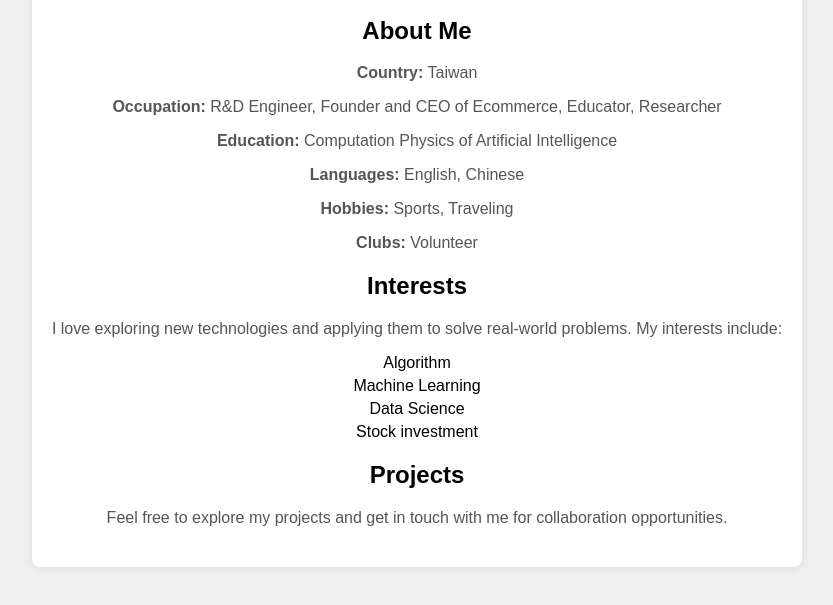
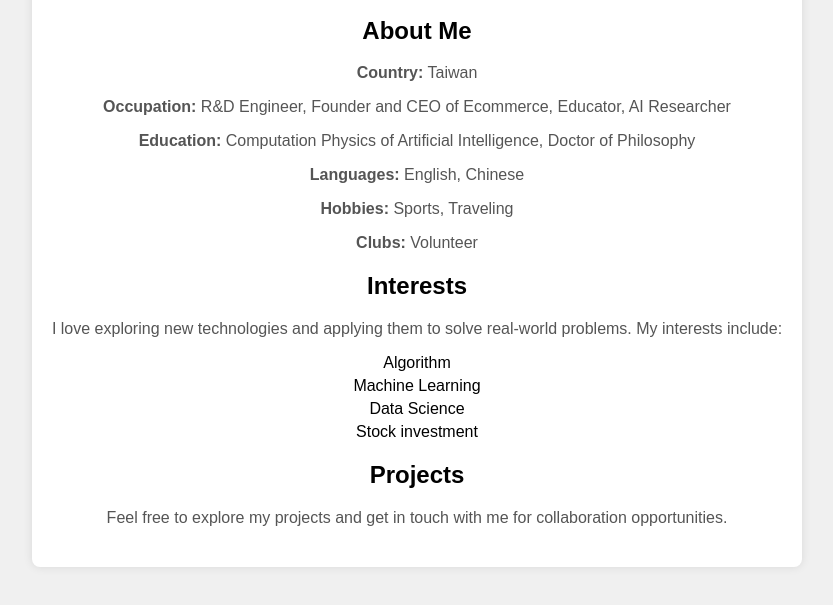
Before and after one commit to Kuan-Ru-Chiou/Kuan-Ru-Chiou.github.io, a plain HTML site: page index.html in a window 1280 px wide. Shown: the part 177-782 px from the top of the page, without its empty margins (223-1056 px from the left). Drawn offline with Linux system fonts and the light colour scheme.

Commit message:
Update index.html
test777

```diff
--- a/index.html
+++ b/index.html
@@ -47,8 +47,8 @@
         <div class="info">
             <h2>About Me</h2>
             <p><strong>Country:</strong> Taiwan</p>
-            <p><strong>Occupation:</strong> R&D Engineer, Founder and CEO of Ecommerce, Educator, Researcher</p>
-            <p><strong>Education:</strong> Computation Physics of Artificial Intelligence</p>
+            <p><strong>Occupation:</strong> R&D Engineer, Founder and CEO of Ecommerce, Educator, AI Researcher</p>
+            <p><strong>Education:</strong> Computation Physics of Artificial Intelligence, Doctor of Philosophy</p>
             <p><strong>Languages:</strong> English, Chinese</p>
             <p><strong>Hobbies:</strong> Sports, Traveling</p>
             <p><strong>Clubs:</strong> Volunteer</p>
```
